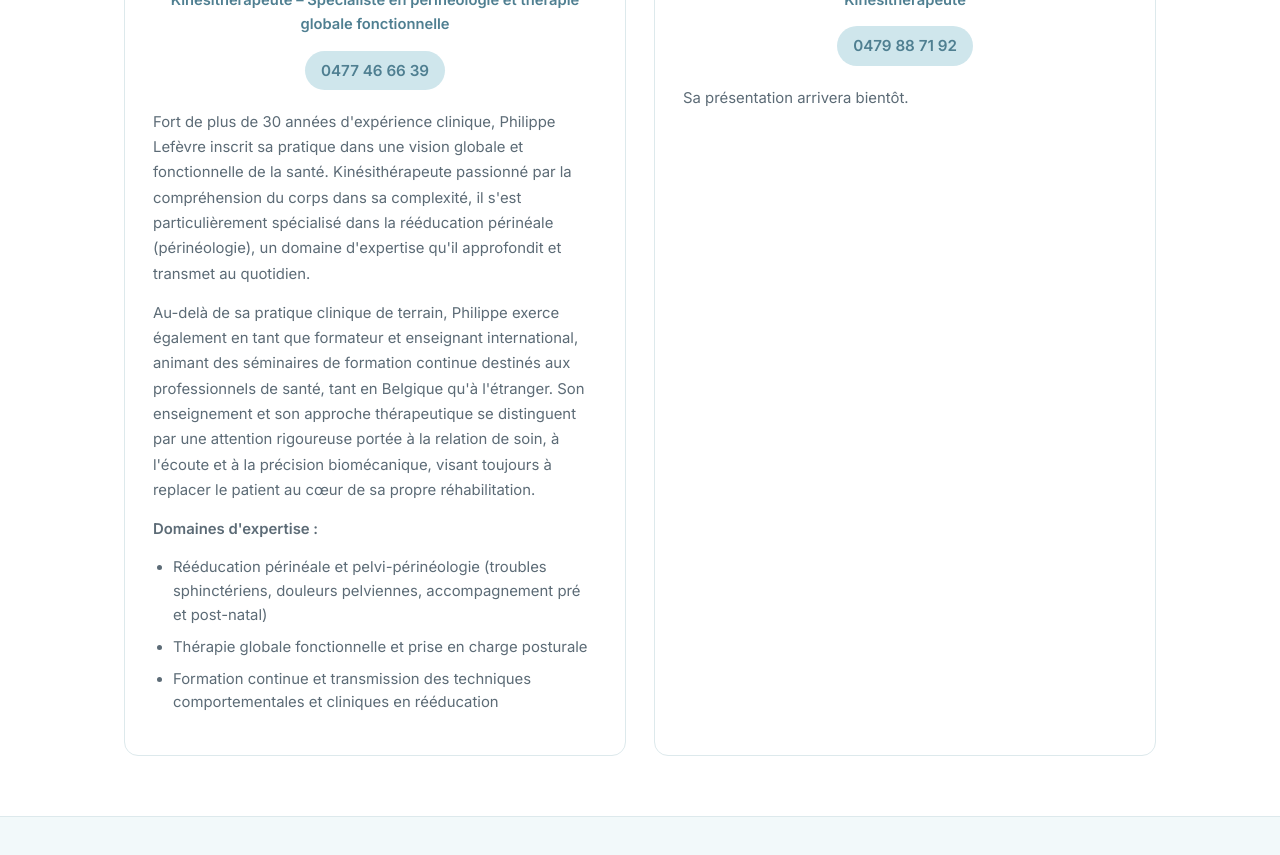
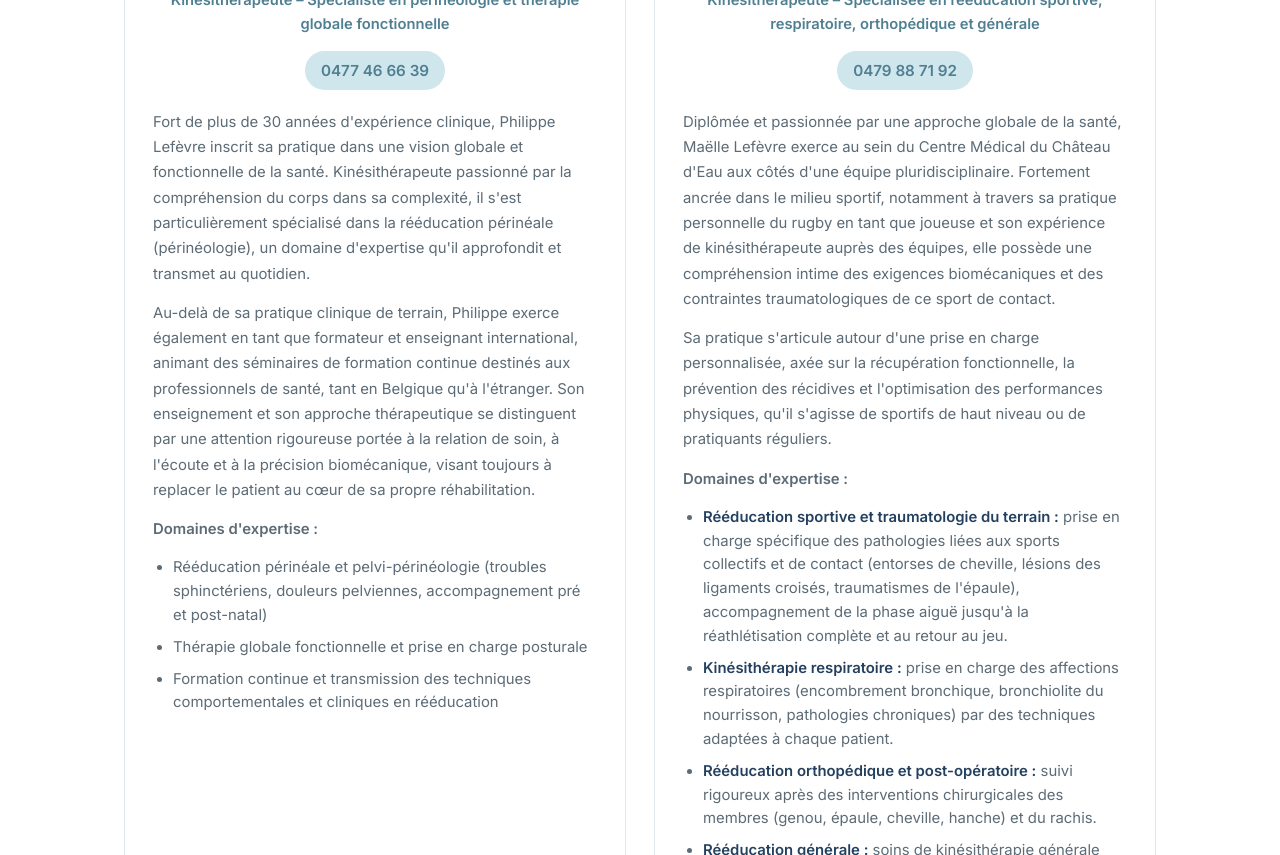
Before and after one commit to Bud-90/cmce, a plain HTML site: page equipe.html in a window 1280 px wide. Shown: the part 790-1645 px from the top of the page. Drawn offline with Linux system fonts and the light colour scheme.

Commit message:
Équipe : ajoute la présentation complète de Maëlle (FR + NL)
Co-Authored-By: Claude Opus 5.5 <noreply@anthropic.com>
Claude-Session: https://claude.ai/code/session_019e7GYirbJ5BQberK8TXRA1

```diff
--- a/css/style.css
+++ b/css/style.css
@@ -161,6 +161,8 @@ section.alt{background:var(--pale);border-top:1px solid var(--line);border-botto
 .profile-subhead{color:var(--navy);font-weight:700;margin:18px 0 10px;font-size:.93rem;}
 .team-bio ul{color:var(--gray);padding-left:20px;margin:0;font-size:.93rem;}
 .team-bio ul li{margin-bottom:8px;line-height:1.6;}
+.team-bio ul li strong{color:var(--navy);font-weight:600;}
+.team-bio ul + p{margin-top:16px;}
 
 /* Practical info / CTA band */
 .cta-band{
--- a/equipe.html
+++ b/equipe.html
@@ -63,10 +63,19 @@
       <div class="team-card">
         <div class="team-monogram">ML</div>
         <h3>Maëlle Lefèvre</h3>
-        <p class="team-role">Kinésithérapeute</p>
+        <p class="team-role">Kinésithérapeute – Spécialisée en rééducation sportive, respiratoire, orthopédique et générale</p>
         <p class="team-phone"><a href="tel:+32479887192">0479 88 71 92</a></p>
         <div class="team-bio">
-          <p class="bio">Sa présentation arrivera bientôt.</p>
+          <p>Diplômée et passionnée par une approche globale de la santé, Maëlle Lefèvre exerce au sein du Centre Médical du Château d'Eau aux côtés d'une équipe pluridisciplinaire. Fortement ancrée dans le milieu sportif, notamment à travers sa pratique personnelle du rugby en tant que joueuse et son expérience de kinésithérapeute auprès des équipes, elle possède une compréhension intime des exigences biomécaniques et des contraintes traumatologiques de ce sport de contact.</p>
+          <p>Sa pratique s'articule autour d'une prise en charge personnalisée, axée sur la récupération fonctionnelle, la prévention des récidives et l'optimisation des performances physiques, qu'il s'agisse de sportifs de haut niveau ou de pratiquants réguliers.</p>
+          <p class="profile-subhead">Domaines d'expertise :</p>
+          <ul>
+            <li><strong>Rééducation sportive et traumatologie du terrain :</strong> prise en charge spécifique des pathologies liées aux sports collectifs et de contact (entorses de cheville, lésions des ligaments croisés, traumatismes de l'épaule), accompagnement de la phase aiguë jusqu'à la réathlétisation complète et au retour au jeu.</li>
+            <li><strong>Kinésithérapie respiratoire :</strong> prise en charge des affections respiratoires (encombrement bronchique, bronchiolite du nourrisson, pathologies chroniques) par des techniques adaptées à chaque patient.</li>
+            <li><strong>Rééducation orthopédique et post-opératoire :</strong> suivi rigoureux après des interventions chirurgicales des membres (genou, épaule, cheville, hanche) et du rachis.</li>
+            <li><strong>Rééducation générale :</strong> soins de kinésithérapie générale visant à restaurer la mobilité, soulager les douleurs articulaires et musculaires, et améliorer la qualité de vie au quotidien.</li>
+          </ul>
+          <p>Alliant écoute, rigueur clinique et dynamisme forgé sur le terrain, Maëlle s'attache à concevoir des programmes de soins sur mesure fondés sur des données probantes, pour accompagner chaque patient vers un rétablissement durable.</p>
         </div>
       </div>
     </div>
```
Also changed, not shown: nl/team.html (+11 -2 lines).
